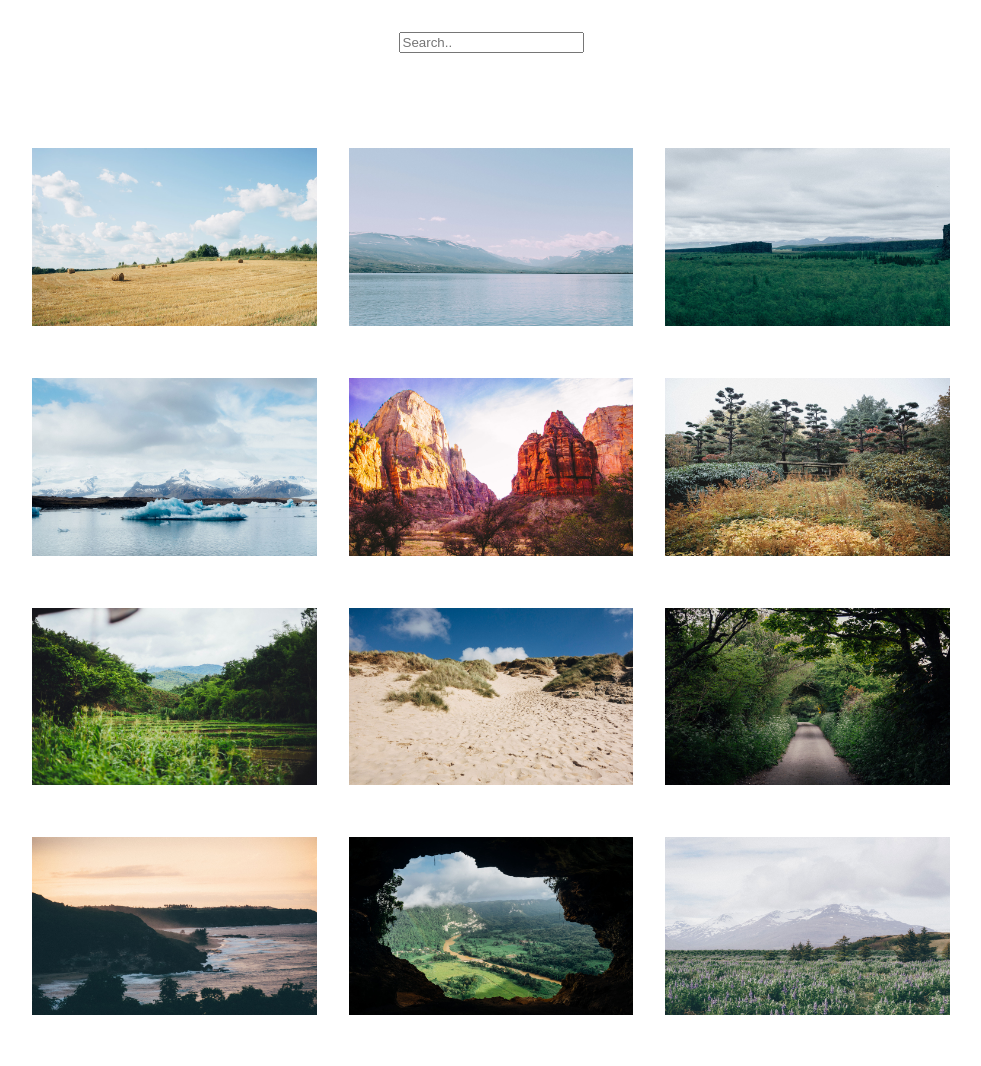
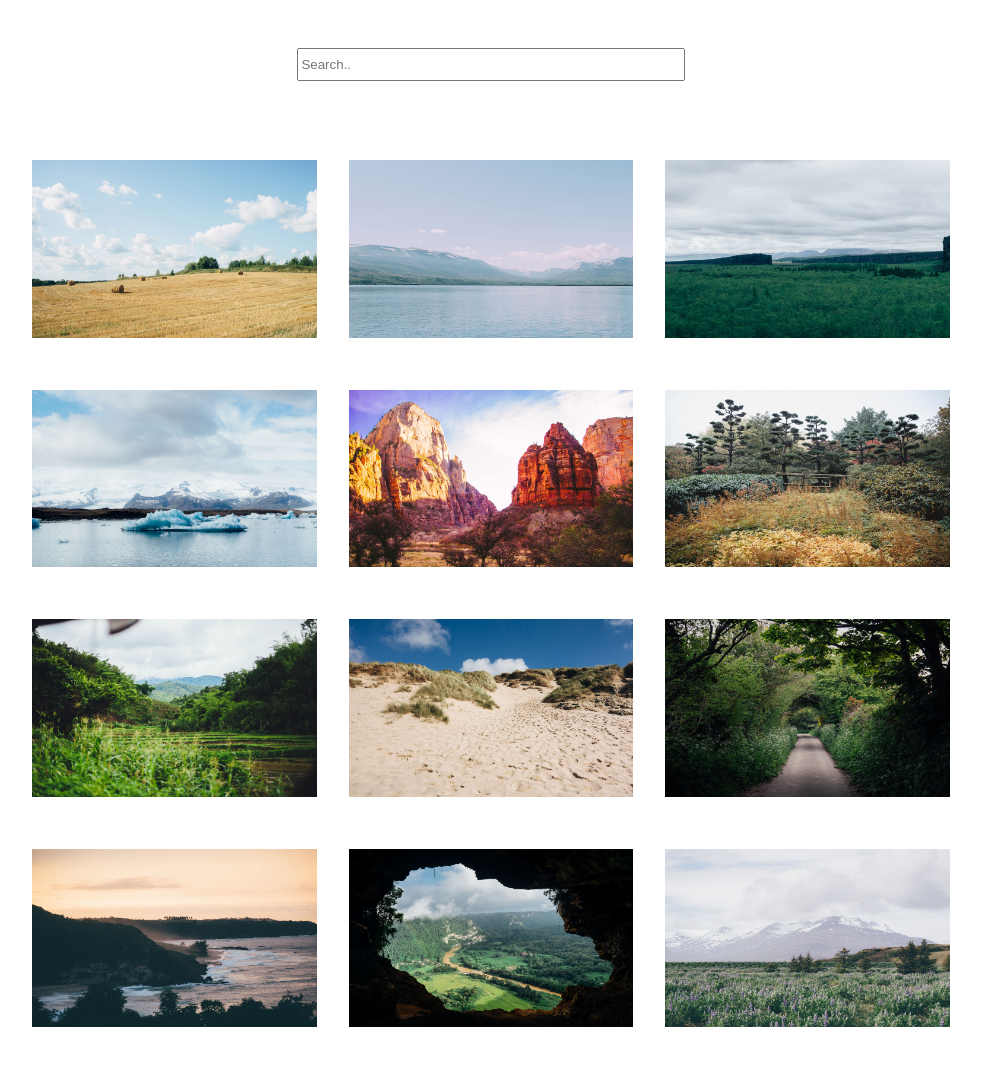
Before and after one commit to Jessgibbins/Techdegree-Project-5, a plain HTML site: page index.html in a window 1280 px wide. Shown: the whole page, without its empty margins (149-1130 px from the left). Drawn offline with nearby package versions, Linux system fonts and the light colour scheme.

Commit message:
Move files

```diff
--- a/css/styles.css
+++ b/css/styles.css
@@ -4,6 +4,11 @@
     width: 100%;
     text-align:center;
     margin-top: 2em;
+}
+
+input {
+    width: 50%;
+    height: 2em;
 }
 
 /* ---------- GALLERY ---------- */
@@ -25,11 +30,20 @@ ul {
 
 @media only screen and (min-width: 768px) {
 
+    .search {
+        margin-top: 3em;
+    }
+
+    input {
+        width: 30%;
+    }
+
     .photos {
         display: flex;
         flex-wrap: wrap;
         align-content: space-between;
         justify-content: center;
+        margin-top: 0;
     }
 
     li {
--- a/index.html
+++ b/index.html
@@ -6,8 +6,6 @@
         <meta name="viewport" content="width=device-width, initial-scale=1">
         <link rel="stylesheet" type="text/css" href="css/styles.css">
         <link rel="stylesheet" type="text/css" href="lightbox/src/css/lightbox.css">
-         <script src="jquery-3.4.1.min.js"></script>
-        <script src="https://ajax.googleapis.com/ajax/libs/jquery/3.4.1/jquery.min.js"></script>
     </head>
     <body>
         <section class="search">
@@ -66,9 +64,10 @@
                     <img src="Images/photos/12.jpg" alt="Bluebells"></a>
                 </li>
             </ul>
-            </div>
         </section>
-        <script src="script.js"></script>
+        <script src="js/jquery-3.4.1.min.js"></script>
+        <script src="https://ajax.googleapis.com/ajax/libs/jquery/3.4.1/jquery.min.js"></script>
+        <script src="js/script.js"></script>
         <script src="lightbox/dist/js/lightbox-plus-jquery.js"></script>
     </body>
 </html>
```
Also changed, not shown: js/jquery-3.4.1.min.js (renamed from jquery-3.4.1.min.js), js/script.js (line endings or trailing spaces).
